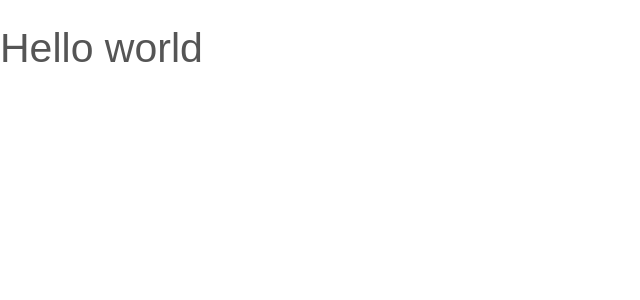
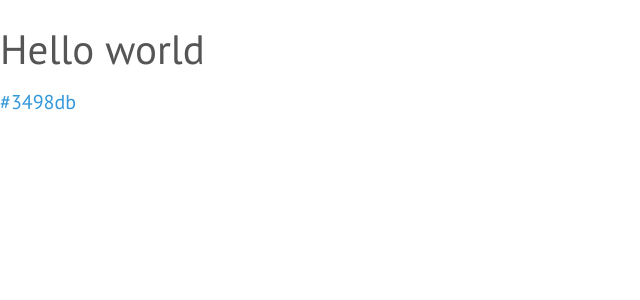
Before and after one commit to gayanvirajith/gaya, a Jekyll site: the page built from index.html, in a window 1280 px wide. Shown: the top 300 px of the page, without its empty margins (0-640 px from the left). Built offline with Jekyll 4.4.1, drawn with Linux system fonts in a browser that asks for light colours.

Commit message:
Add highligh color feature

```diff
--- a/_config.yml
+++ b/_config.yml
@@ -7,8 +7,11 @@ description: > # this means to ignore newlines until "baseurl:"
   Google search results) and in your feed.xml site description.
 baseurl: "" # the subpath of your site, e.g. /blog/
 url: "http://localhost:4000" # the base hostname & protocol for your site
-twitter_username: jekyllrb
-github_username:  jekyll
+
+# Theme customization - please change from the defaults!
+theme:
+  # Color for top bar, links, etc
+  highlight_color: '#3498db'
 
 # Build settings
 markdown: kramdown
--- /dev/null
+++ b/_includes/styles/highlight_color.html
@@ -0,0 +1,3 @@
+<style type="text/css">
+  body { color: {{ site.theme.highlight_color }};}
+</style>
--- a/_layouts/default.html
+++ b/_layouts/default.html
@@ -15,7 +15,7 @@
       <script src="https://oss.maxcdn.com/html5shiv/3.7.2/html5shiv.min.js"></script>
       <script src="https://oss.maxcdn.com/respond/1.4.2/respond.min.js"></script>
     <![endif]-->
-
+    {% include styles/highlight_color.html %}
   </head>
   <body>
     {{ content }}
@@ -23,7 +23,7 @@
       /* To avoid render blocking css */
       var cb = function() {
         var l = document.createElement('link'); l.rel = 'stylesheet';
-        l.href = 'http://fonts.googleapis.com/css?family=Open+Sans';
+        l.href = 'http://fonts.googleapis.com/css?family=PT+Sans';
         var h = document.getElementsByTagName('head')[0]; h.parentNode.insertBefore(l, h);
       };
       var raf = requestAnimationFrame || mozRequestAnimationFrame ||
--- a/assets/css/_sass/helpers/_variables.scss
+++ b/assets/css/_sass/helpers/_variables.scss
@@ -1,7 +1,31 @@
-// Colors
-// -------------------------
+/**
+ *
+ * Gaya jekyll theme
+ * Designed, built, by web-create.
+ *
+ * Sass config variables
+ *
+ * CONTENTS
+ *
+ * VARIABLES
+ *
+ * color settings       - Sass color variables
+ * Typography settings  - Typography variables
+ * Syntax higlights     - Syntax higlight variables
+ *
+ */
 
-// Gray color scheme.
+
+
+
+
+/*------------------------------------*\
+    #VARIABLES-COLOR-SETTINGS
+\*------------------------------------*/
+
+/*
+ * Gray color scheme.
+ */
 
 $gray-darker:            lighten(#000, 13.5%); // #222
 $gray-dark:              lighten(#000, 20%);   // #333
@@ -9,69 +33,85 @@ $gray:                   lighten(#000, 33.5%); // #555
 $gray-light:             lighten(#000, 46.7%); // #777
 $gray-lighter:           lighten(#000, 93.5%); // #eee
 
-// Theme colors
+/*
+ * Theme colors
+ */
+
 $color-1: #017785;
 $color-2: #E84D5B;
 
-// Common colors
+/*
+ * Common colors
+ */
+
 $color-white: #FFFFFF;
 
 
 
 
 
-// Typography
-// -------------------------
+/*------------------------------------*\
+    #VARIABLES-TYPOGRAPHY-SETTINGS
+\*------------------------------------*/
 
-// Font, line-height, and color for body text, headings, and more.
-// -------------------------
 
-$font-family-base: 			"PT Sans", sans-serif;
-$font-size-base: 			16px;
-$font-size-large: 			ceil(($font-size-base * 1.25)); // ~18px
-$font-size-small: 			ceil(($font-size-base * 0.85)); // ~12px
+/*
+ * Font, line-height, and color for body text, headings, and more.
+ */
 
-$font-size-h1:            	floor(($font-size-base * 2.6)); // ~36px
-$font-size-h2:            	floor(($font-size-base * 2.15)); // ~30px
-$font-size-h3:            	ceil(($font-size-base * 1.7)); // ~24px
-$font-size-h4:            	ceil(($font-size-base * 1.25)); // ~18px
-$font-size-h5:            	$font-size-base;
-$font-size-h6:            	ceil(($font-size-base * 0.85)); // ~12px
+$font-family-base:            "PT Sans", sans-serif;
+$font-size-base:              16px;
+$font-size-large:             ceil(($font-size-base * 1.25)); // ~18px
+$font-size-small:             ceil(($font-size-base * 0.85)); // ~12px
 
-$font-size-p:            	ceil(($font-size-base * 1.25)); // ~12px
+$font-size-h1:                floor(($font-size-base * 2.6)); // ~36px
+$font-size-h2:                floor(($font-size-base * 2.15)); // ~30px
+$font-size-h3:                ceil(($font-size-base * 1.7)); // ~24px
+$font-size-h4:                ceil(($font-size-base * 1.25)); // ~18px
+$font-size-h5:                $font-size-base;
+$font-size-h6:                ceil(($font-size-base * 0.85)); // ~12px
+$font-size-p:            	    ceil(($font-size-base * 1.25)); // ~12px
 
 // Unit-less `line-height` for use in components like buttons.
-$line-height-base:        1.428571429; // 20/14
+$line-height-base:            1.428571429; // 20/14
 
 // Computed "line-height" (`font-size` * `line-height`) for use with `margin`,
 // `padding`, etc.
-$line-height-computed:    floor(($font-size-base * $line-height-base)); // ~20px
+$line-height-computed:        floor(($font-size-base * $line-height-base)); // ~20px
 
 // By default, this inherits from the `<body>`.
 
-$headings-font-family:		inherit;
-$headings-font-weight:		500;
-$headings-line-height: 		1.3;
-$headings-color:			$gray;
+$headings-font-family:        inherit;
+$headings-font-weight:        500;
+$headings-line-height:        1.3;
+$headings-color:              $gray;
 
 
-//** Headings small color
+// Headings small color
 $headings-small-color:        $gray-light;
+
 // Blockquote font size
-$blockquote-font-size: 		($font-size-base * 1.25);
+$blockquote-font-size:        ($font-size-base * 1.25);
+
 // Blockquote border color
-$blockquote-border-color:   #DDDDDD;
+$blockquote-border-color:     #DDDDDD;
+
 // Blockquote background color
 $blockquote-background-color: $gray-lighter;
+
 // List styles line line-height
-$list-style-line-height: $line-height-base * 1.3;
+$list-style-line-height:      $line-height-base * 1.3;
 
 
 
 
 
-// Syntax higlighting
-// -------------------------
+/*------------------------------------*\
+    #VARIABLES-SYNATX-HIGLIGHTS
+\*------------------------------------*/
 
-// Syntax highlighting
+/*
+ * Syntax highlighting
+ */
+
 $syntax-higlight-border-color: #e6e1dc;
--- a/assets/css/main.scss
+++ b/assets/css/main.scss
@@ -25,12 +25,6 @@
  * Syntax - Syntax highlighting
  *
  * OBJECTS
- * Wrappers   - Wrapping and constraining elements.
- *
- * COMPONENTS
- * Main head  - Site header
- * Sidebar    - Sidebar components thanks to Chris Coyier
- * Post       - Post/Page item styles
  *
  */
 
@@ -133,6 +127,14 @@ a:hover {
   border-bottom-color: $color-1;
 }
 
+/* Responsive images */
+img {
+  border: 0;
+  display: block;
+  max-width: 100%;
+  height: auto;
+}
+
 
 /*------------------------------------*\
     #SETTINGS-TYPE
--- a/index.html
+++ b/index.html
@@ -3,3 +3,4 @@ layout: default
 ---
 
 <h1>Hello world</h1>
+<p>{{ site.theme.highlight_color }}</p>
```
